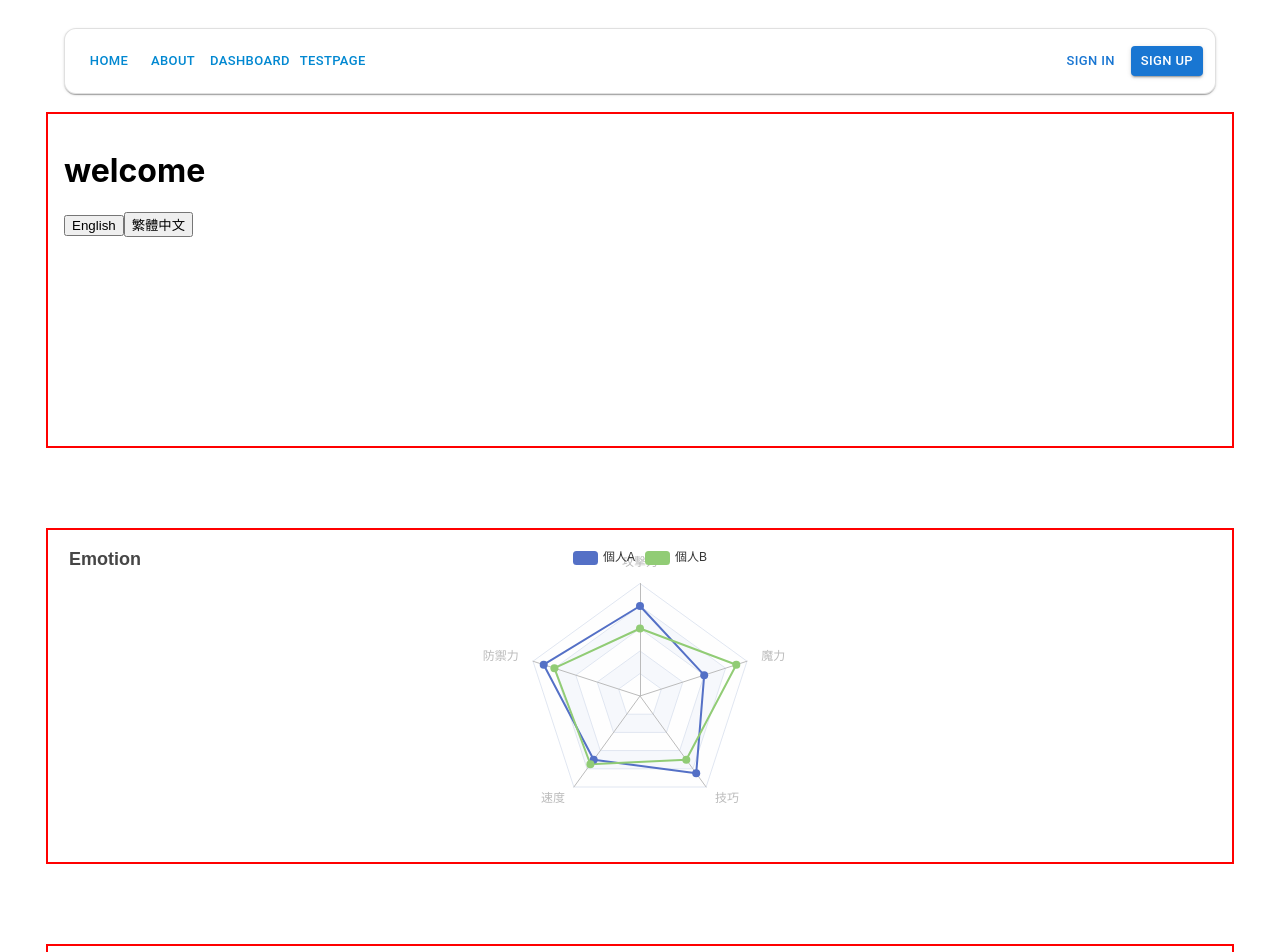
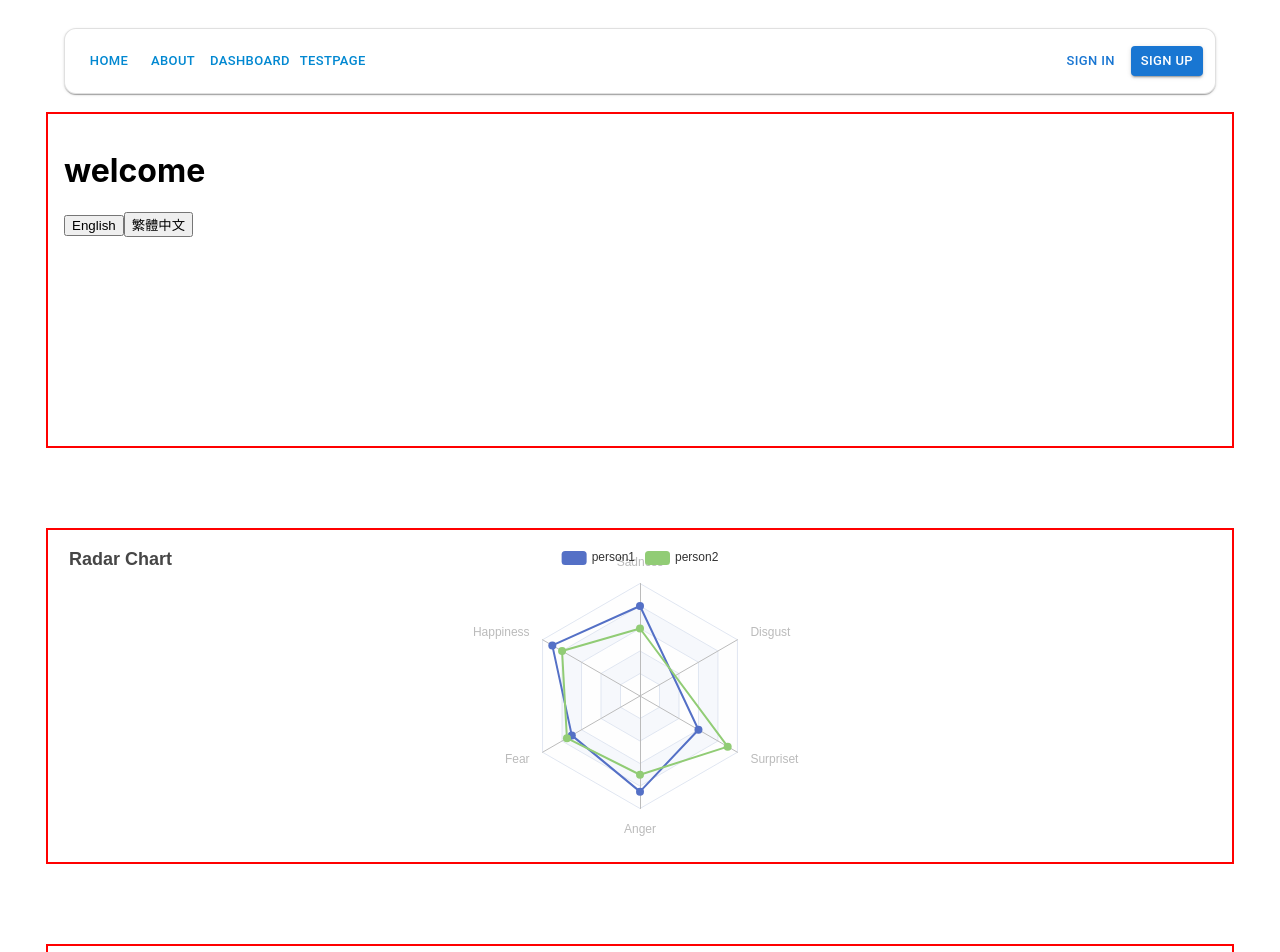
Before and after one commit to jui-wen-chiang/deepheart-web, a React (Create React App) app: page /test in a window 1280 px wide. Shown: the top 952 px of the page. Built offline with nearby package versions, Linux system fonts and the light colour scheme.

Commit message:
feat: radar chart

```diff
--- /dev/null
+++ b/src/components/charts/options/radarOptions.ts
@@ -0,0 +1,76 @@
+const radarDefaultData = {
+    title: "Radar Chart",
+    legend: ["person1", "person2"],
+    indicator: [
+        {
+            "name": "Sadness",
+            "max": 100
+        },
+        {
+            "name": "Happiness",
+            "max": 100
+        },
+        {
+            "name": "Fear",
+            "max": 100
+        },
+        {
+            "name": "Anger",
+            "max": 100
+        },
+        {
+            "name": "Surpriset",
+            "max": 100
+        },
+        {
+            "name": "Disgust",
+            "max": 100
+        }
+    ],
+    seriesName: "emotion",
+    seriesData: [
+        {
+            "value": [
+                80,
+                90,
+                70,
+                85,
+                60
+            ],
+            "name": "person1"
+        },
+        {
+            "value": [
+                60,
+                80,
+                75,
+                70,
+                90
+            ],
+            "name": "person2"
+        }
+    ]
+};
+
+export const radarOptions = {
+    base: {
+        title: {
+            text: radarDefaultData.title
+        },
+        legend: {
+            data: radarDefaultData.legend,
+        },
+        radar: {
+            indicator: radarDefaultData.indicator
+        },
+        series: [
+            {
+                type: "radar",
+                name: radarDefaultData.seriesName,
+                data: radarDefaultData.seriesData
+            }
+        ]
+    }
+};
+
+export type RadarType = keyof typeof radarOptions;
--- a/src/components/charts/radar.tsx
+++ b/src/components/charts/radar.tsx
@@ -1,47 +1,28 @@
 import * as React from 'react';
 import ReactECharts from "echarts-for-react";
 
-const RadarChart = () => {
+import { radarOptions, RadarType } from "./options/radarOptions";
+
+interface RadarChartProps {
+  type: RadarType;
+}
+
+function RadarChart({ type }: RadarChartProps) {
+
+  const baseOption = { ...radarOptions.base }; // not affected by the original base pie options
+
+  // merge baseOption with customOption
+  const customOption = radarOptions[type] || { series: [] };
   const option = {
-    title: {
-      text: "Emotion",
-    },
-    tooltip: {},
-    legend: {
-      data: ["個人A", "個人B"],
-    },
-    radar: {
-      indicator: [
-        { name: "攻擊力", max: 100 },
-        { name: "防禦力", max: 100 },
-        { name: "速度", max: 100 },
-        { name: "技巧", max: 100 },
-        { name: "魔力", max: 100 },
-      ],
-    },
-    series: [
-      {
-        name: "能力對比",
-        type: "radar",
-        data: [
-          {
-            value: [80, 90, 70, 85, 60],
-            name: "個人A",
-          },
-          {
-            value: [60, 80, 75, 70, 90],
-            name: "個人B",
-          },
-        ],
-      },
-    ],
+    ...baseOption,
+    ...customOption,
+    series: (customOption.series || []).map((customSeriesItem, index) => ({
+      ...baseOption.series[0],    // Merge with the first element of baseOption.series
+      ...customSeriesItem,       // Merge with the corresponding element from customOption.series
+    })),
   };
 
-  return (
-    // <div style={{ width: "100%", height: "400px" }}>
-      <ReactECharts option={option} style={{ width: "100%", height: "100%" }} />
-    // </div>
-  );
-};
+  return <ReactECharts option={option} />;
+}
 
 export default RadarChart;
```
